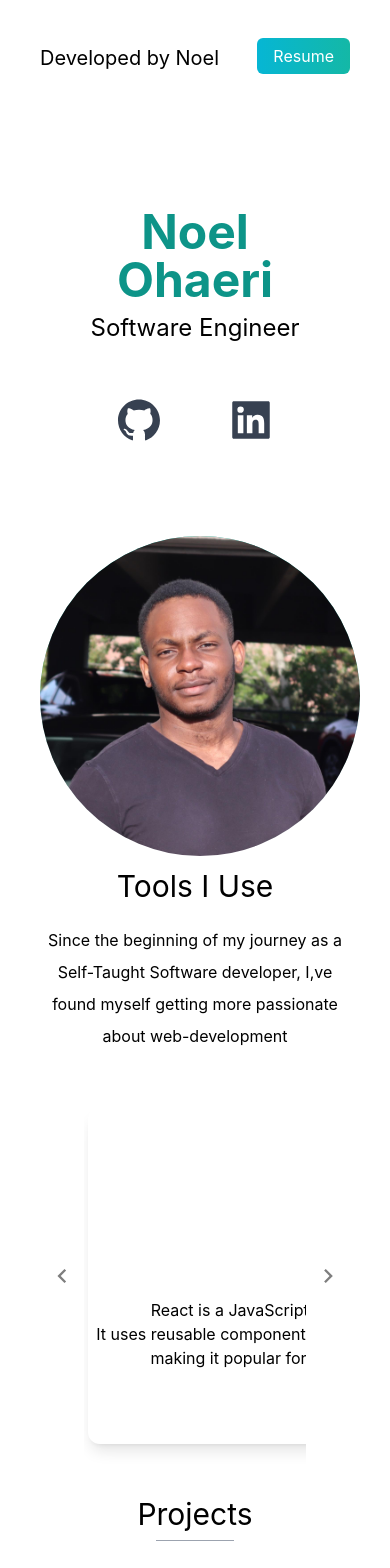
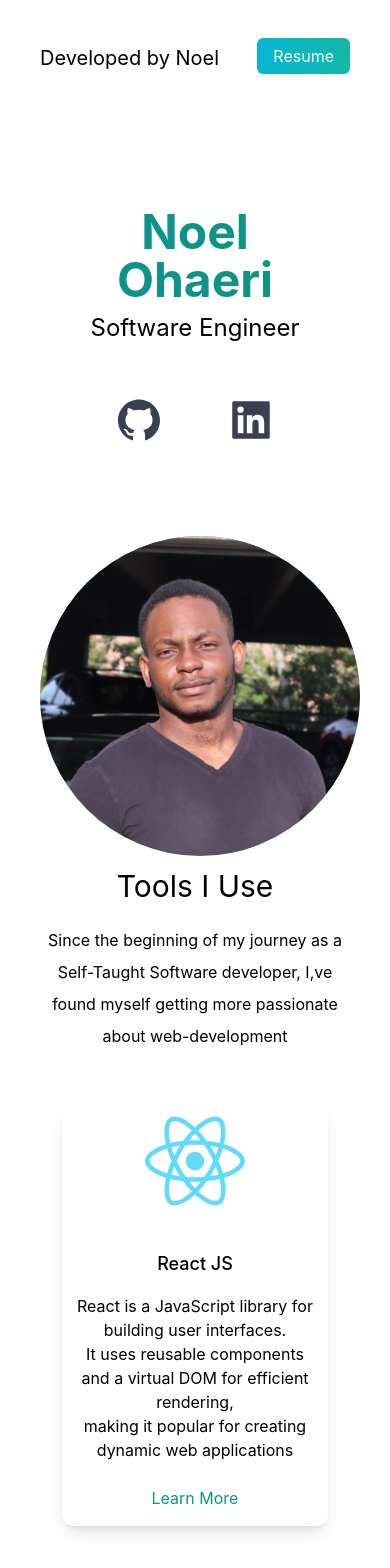
Before and after one commit to Damvilion/portfolio_website, a Next.js app: page / in a window 390 px wide. Shown: the top 1568 px of the page. Built offline with nearby package versions, Linux system fonts and the light colour scheme.

Commit message:
Mobile responsive

```diff
--- a/pages/ToolsIUse.js
+++ b/pages/ToolsIUse.js
@@ -11,11 +11,14 @@ const ToolsIUse = () => {
 
   const slideLeft = () => {
     const sliderElem = slider.current;
+    sliderElem.style.scrollBehavior = "smooth";
+    console.log(sliderElem.style.scrollBehavior);
     sliderElem.scrollLeft = sliderElem.scrollLeft - 500;
   };
 
   const slideRight = () => {
     const sliderElem = slider.current;
+    sliderElem.style.scrollBehavior = "smooth";
     sliderElem.scrollLeft = sliderElem.scrollLeft + 500;
   };
   return (
@@ -27,7 +30,7 @@ const ToolsIUse = () => {
           I,ve found myself getting more passionate about web-development
         </p>
       </div>
-      <div className="flex items-center">
+      <div className="flex items-center justify-center">
         <MdChevronLeft
           size={40}
           onClick={slideLeft}
@@ -36,7 +39,8 @@ const ToolsIUse = () => {
 
         <div
           ref={slider}
-          className="flex w-full h-full overflow-x-scroll scroll-smooth whitespace-nowrap scrollbar-hide p-1"
+          id="slider"
+          className="flex flex-wrap justify-center lg:w-full lg:h-full lg:overflow-x-scroll lg:scroll-smooth lg:whitespace-nowrap scrollbar-hide lg:p-1 lg:flex-nowrap"
         >
           <div className=" text-center shadow-lg rounded-xl my-10 hover:shadow-2xl duration-100 hover:translate-y-1">
             <Image
@@ -85,7 +89,6 @@ const ToolsIUse = () => {
           </div>
 
           <Tools name={nodeJs_logo} />
-          {/* <Tools name={nodeJs_logo} /> */}
         </div>
 
         <MdChevronRight
--- a/styles/globals.css
+++ b/styles/globals.css
@@ -1,11 +1,6 @@
 @tailwind base;
 @tailwind components;
 @tailwind utilities;
-@layer base {
-  html {
-    scroll-behavior: smooth !important;
-  }
-}
 
 * {
   box-sizing: border-box;
```
